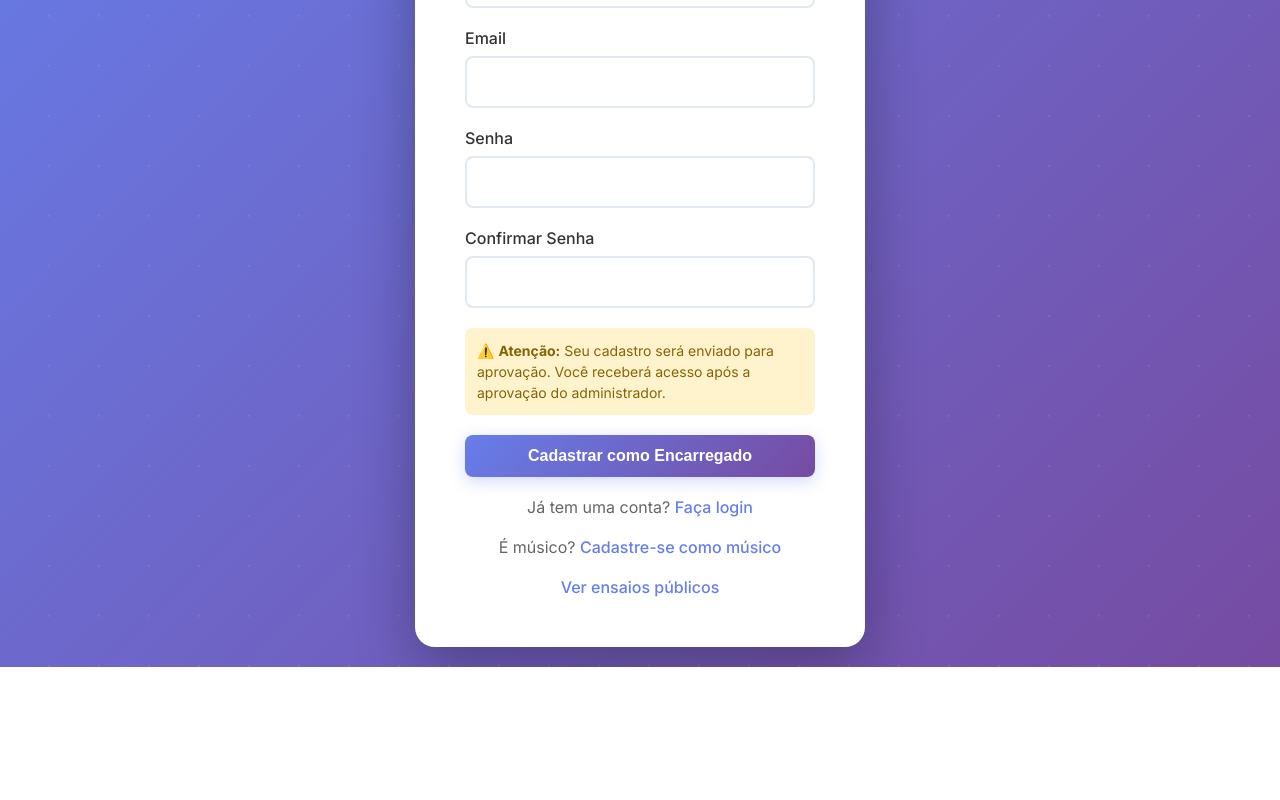
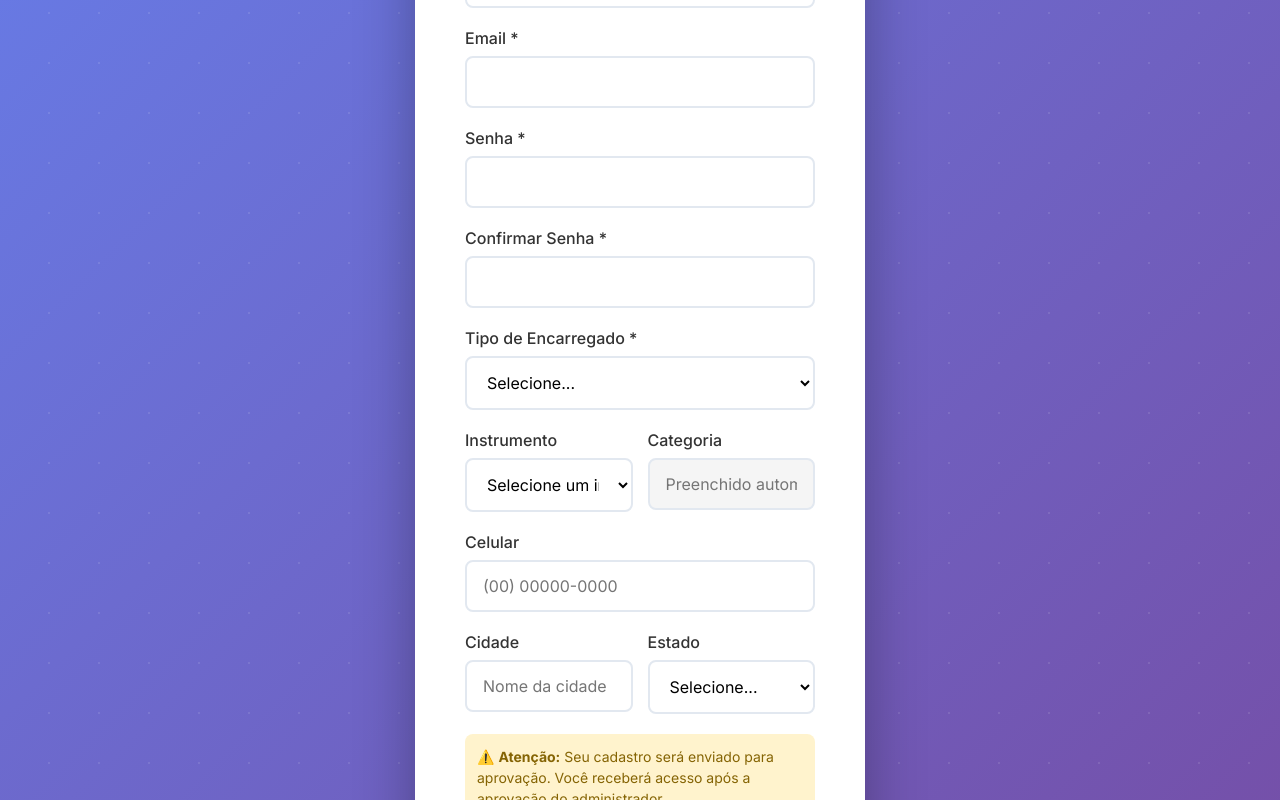
Before and after one commit to souzalinux78/partiu-ensaio, a React (Create React App) app in the folder client/: page /register in a window 1280 px wide. Shown: the part 260-1060 px from the top of the page. Before the commit the page ends 927 px from the top, so only its background shows below. Built offline with nearby package versions, Linux system fonts and the light colour scheme.

Commit message:
Corrigir erro de PWA

```diff
--- a/client/src/components/Register.js
+++ b/client/src/components/Register.js
@@ -1,6 +1,7 @@
 import React, { useState } from 'react';
 import { Link, useNavigate } from 'react-router-dom';
 import api from '../utils/api';
+import { instrumentos, getCategoriaInstrumento } from '../utils/instrumentos';
 import './Login.css';
 
 const Register = ({ onLogin }) => {
@@ -9,6 +10,12 @@ const Register = ({ onLogin }) => {
     email: '',
     password: '',
     confirmPassword: '',
+    tipo: '',
+    instrumento: '',
+    categoria_instrumento: '',
+    celular: '',
+    cidade: '',
+    estado: '',
   });
   const [error, setError] = useState('');
   const [loading, setLoading] = useState(false);
@@ -16,10 +23,18 @@ const Register = ({ onLogin }) => {
   const navigate = useNavigate();
 
   const handleChange = (e) => {
-    setFormData({
+    const newFormData = {
       ...formData,
       [e.target.name]: e.target.value,
-    });
+    };
+
+    // Se o campo mudado for instrumento, preencher automaticamente a categoria
+    if (e.target.name === 'instrumento') {
+      const categoria = getCategoriaInstrumento(e.target.value);
+      newFormData.categoria_instrumento = categoria || '';
+    }
+
+    setFormData(newFormData);
   };
 
   const handleSubmit = async (e) => {
@@ -43,6 +58,12 @@ const Register = ({ onLogin }) => {
         name: formData.name,
         email: formData.email,
         password: formData.password,
+        tipo: formData.tipo,
+        instrumento: formData.instrumento,
+        categoria_instrumento: formData.categoria_instrumento,
+        celular: formData.celular,
+        cidade: formData.cidade,
+        estado: formData.estado,
       });
       setSuccess(true);
       setTimeout(() => {
@@ -79,11 +100,11 @@ const Register = ({ onLogin }) => {
     <div className="auth-container">
       <div className="auth-card">
         <h1>Partiu Ensaio</h1>
-        <h2>Cadastro</h2>
+        <h2>Cadastro de Encarregado</h2>
         {error && <div className="error-message">{error}</div>}
         <form onSubmit={handleSubmit}>
           <div className="form-group">
-            <label htmlFor="name">Nome</label>
+            <label htmlFor="name">Nome Completo *</label>
             <input
               type="text"
               id="name"
@@ -94,7 +115,7 @@ const Register = ({ onLogin }) => {
             />
           </div>
           <div className="form-group">
-            <label htmlFor="email">Email</label>
+            <label htmlFor="email">Email *</label>
             <input
               type="email"
               id="email"
@@ -105,7 +126,7 @@ const Register = ({ onLogin }) => {
             />
           </div>
           <div className="form-group">
-            <label htmlFor="password">Senha</label>
+            <label htmlFor="password">Senha *</label>
             <input
               type="password"
               id="password"
@@ -116,7 +137,7 @@ const Register = ({ onLogin }) => {
             />
           </div>
           <div className="form-group">
-            <label htmlFor="confirmPassword">Confirmar Senha</label>
+            <label htmlFor="confirmPassword">Confirmar Senha *</label>
             <input
               type="password"
               id="confirmPassword"
@@ -125,6 +146,111 @@ const Register = ({ onLogin }) => {
               onChange={handleChange}
               required
             />
+          </div>
+          <div className="form-group">
+            <label htmlFor="tipo">Tipo de Encarregado *</label>
+            <select
+              id="tipo"
+              name="tipo"
+              value={formData.tipo}
+              onChange={handleChange}
+              required
+            >
+              <option value="">Selecione...</option>
+              <option value="local">Local</option>
+              <option value="regional">Regional</option>
+            </select>
+          </div>
+          <div className="form-row-responsive">
+            <div className="form-group">
+              <label htmlFor="instrumento">Instrumento</label>
+              <select
+                id="instrumento"
+                name="instrumento"
+                value={formData.instrumento}
+                onChange={handleChange}
+              >
+                <option value="">Selecione um instrumento...</option>
+                {instrumentos.map((inst, index) => (
+                  <option key={index} value={inst.nome}>
+                    {inst.nome}
+                  </option>
+                ))}
+              </select>
+            </div>
+            <div className="form-group">
+              <label htmlFor="categoria_instrumento">Categoria</label>
+              <input
+                type="text"
+                id="categoria_instrumento"
+                name="categoria_instrumento"
+                value={formData.categoria_instrumento}
+                readOnly
+                placeholder="Preenchido automaticamente"
+              />
+            </div>
+          </div>
+          <div className="form-group">
+            <label htmlFor="celular">Celular</label>
+            <input
+              type="tel"
+              id="celular"
+              name="celular"
+              value={formData.celular}
+              onChange={handleChange}
+              placeholder="(00) 00000-0000"
+            />
+          </div>
+          <div className="form-row-responsive">
+            <div className="form-group">
+              <label htmlFor="cidade">Cidade</label>
+              <input
+                type="text"
+                id="cidade"
+                name="cidade"
+                value={formData.cidade}
+                onChange={handleChange}
+                placeholder="Nome da cidade"
+              />
+            </div>
+            <div className="form-group">
+              <label htmlFor="estado">Estado</label>
+              <select
+                id="estado"
+                name="estado"
+                value={formData.estado}
+                onChange={handleChange}
+              >
+                <option value="">Selecione...</option>
+                <option value="AC">Acre</option>
+                <option value="AL">Alagoas</option>
+                <option value="AP">Amapá</option>
+                <option value="AM">Amazonas</option>
+                <option value="BA">Bahia</option>
+                <option value="CE">Ceará</option>
+                <option value="DF">Distrito Federal</option>
+                <option value="ES">Espírito Santo</option>
+                <option value="GO">Goiás</option>
+                <option value="MA">Maranhão</option>
+                <option value="MT">Mato Grosso</option>
+                <option value="MS">Mato Grosso do Sul</option>
+                <option value="MG">Minas Gerais</option>
+                <option value="PA">Pará</option>
+                <option value="PB">Paraíba</option>
+                <option value="PR">Paraná</option>
+                <option value="PE">Pernambuco</option>
+                <option value="PI">Piauí</option>
+                <option value="RJ">Rio de Janeiro</option>
+                <option value="RN">Rio Grande do Norte</option>
+                <option value="RS">Rio Grande do Sul</option>
+                <option value="RO">Rondônia</option>
+                <option value="RR">Roraima</option>
+                <option value="SC">Santa Catarina</option>
+                <option value="SP">São Paulo</option>
+                <option value="SE">Sergipe</option>
+                <option value="TO">Tocantins</option>
+              </select>
+            </div>
           </div>
           <div className="aviso-cadastro">
             ⚠️ <strong>Atenção:</strong> Seu cadastro será enviado para aprovação. Você receberá acesso após a aprovação do administrador.
```
Also changed, not shown: 2 other files (tests, documents, lock files or other folders).
